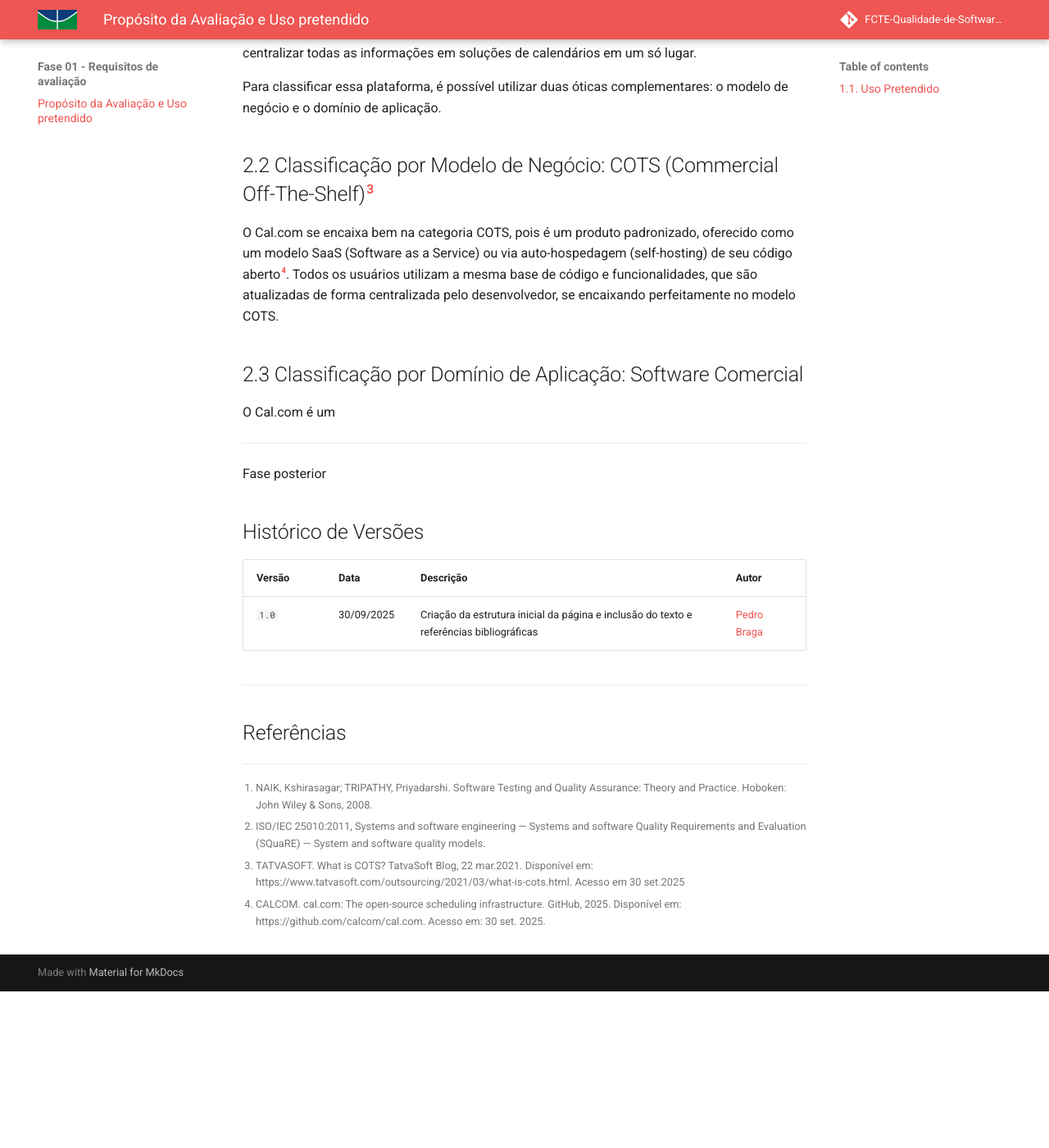
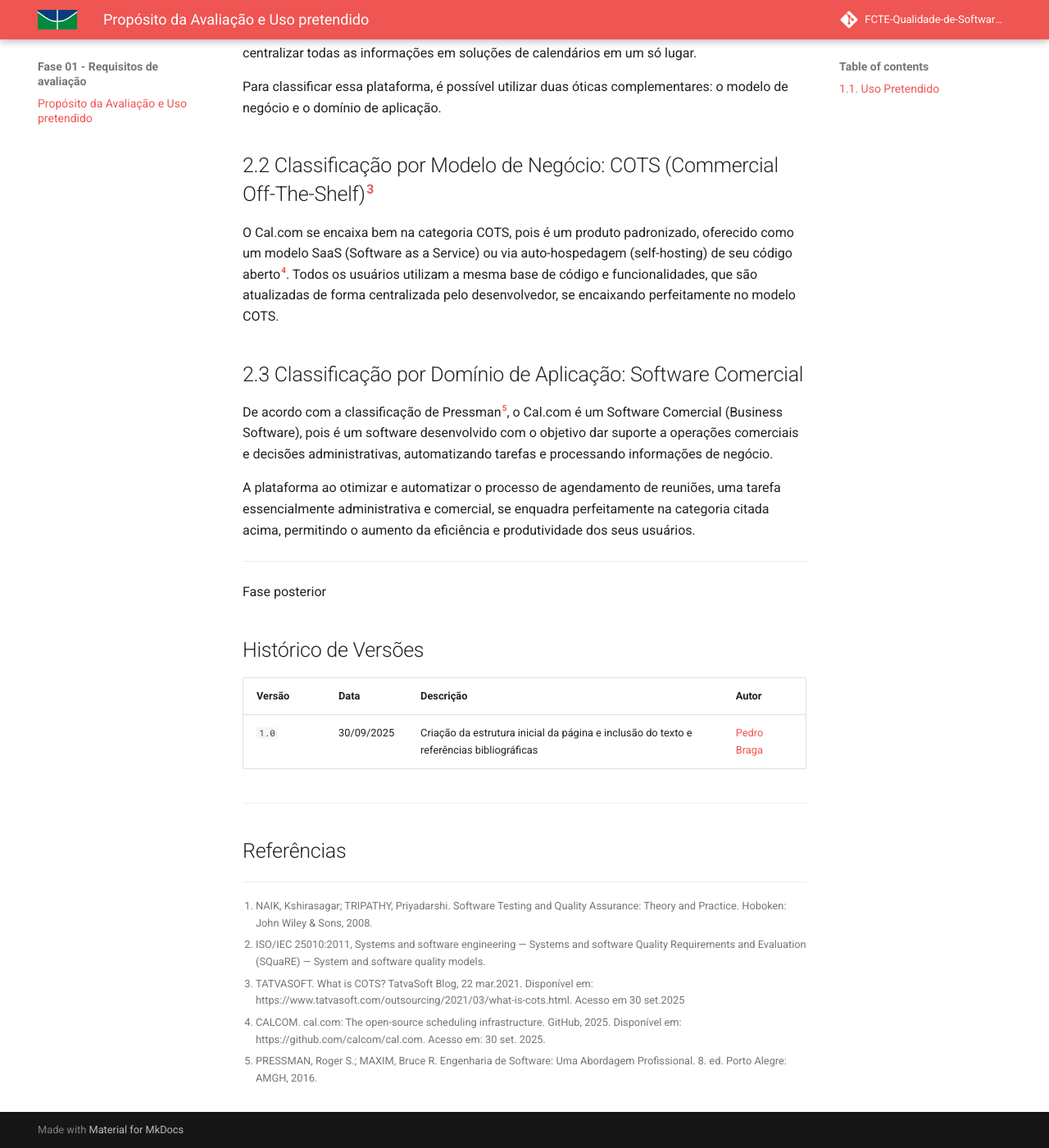
Before and after one commit to FCTE-Qualidade-de-Software-1/2025-2_T01_HEDDY-LAMAR, an MkDocs documentation site: the page built from docs/fase_1/01_proposito.md, in a window 1280 px wide and 1400 px high, scrolled down 797 px. Shown: the whole window at 82% size. Built offline with MkDocs 1.6.1 and Material for MkDocs 9.7.7, drawn with Linux system fonts in a browser that asks for light colours; comment, search, counter and statistics services are not loaded; before the commit the page ends 2006 px from its top, so only the background shows below that.

Commit message:
finaliza os domínios de aplicação

```diff
--- a/docs/fase_1/01_proposito.md
+++ b/docs/fase_1/01_proposito.md
@@ -25,7 +25,10 @@
 
 ## 2.3 Classificação por Domínio de Aplicação: Software Comercial
 
-O Cal.com é um
+De acordo com a classificação de Pressman[^5], o Cal.com é um Software Comercial (Business Software), pois é um software desenvolvido com o objetivo dar suporte a operações comerciais e decisões administrativas, automatizando tarefas e processando informações de negócio.
+
+A plataforma ao otimizar e automatizar o processo de agendamento de reuniões, uma tarefa essencialmente administrativa e comercial, se enquadra perfeitamente na categoria citada acima, permitindo o aumento da eficiência e produtividade dos seus usuários.
+
 
 
 --------------------------------------------------
@@ -49,3 +52,5 @@
 Disponível em: https://www.tatvasoft.com/outsourcing/2021/03/what-is-cots.html. Acesso em 30 set.2025
 
 [^4]: CALCOM. cal.com: The open-source scheduling infrastructure. GitHub, 2025. Disponível em: https://github.com/calcom/cal.com. Acesso em: 30 set. 2025.
+
+[^5]: PRESSMAN, Roger S.; MAXIM, Bruce R. Engenharia de Software: Uma Abordagem Profissional. 8. ed. Porto Alegre: AMGH, 2016.
```
